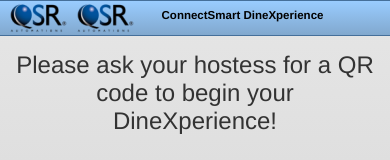
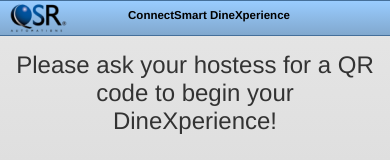
Before and after one commit to gblayenet/BYODPhoneGap, a plain HTML site: page index.html in a window 390 px wide. Shown: the top 160 px of the page. Drawn offline with Linux system fonts and the light colour scheme; some packages are replaced by stand-ins of ours.

Commit message:
reverted test

```diff
--- a/index.html
+++ b/index.html
@@ -89,7 +89,6 @@ function scannerFailure(message) {
 	<div data-role="page" data-theme="b">
 		<div data-role="header" data-theme="b">
 				<img src="images/QSR_Logo_Mobile.png" style="float: left; padding-left: 10px; padding-top: 2px; padding-bottom: 2px;" />
-				<img src="/images/QSR_Logo_Mobile.png" style="float: left; padding-left: 10px; padding-top: 2px; padding-bottom: 2px;" />
 				<h1>ConnectSmart DineXperience</h1>
 		</div>
 		<div data-role="content">
```
